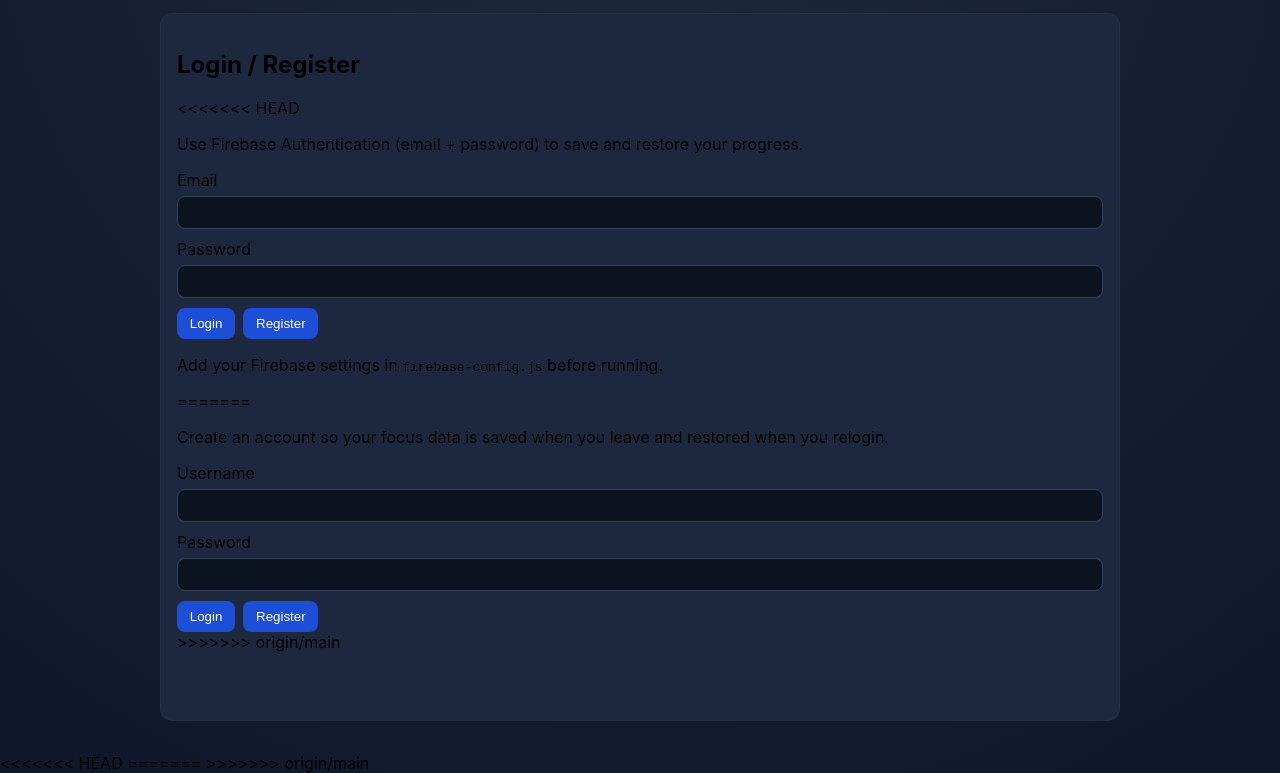
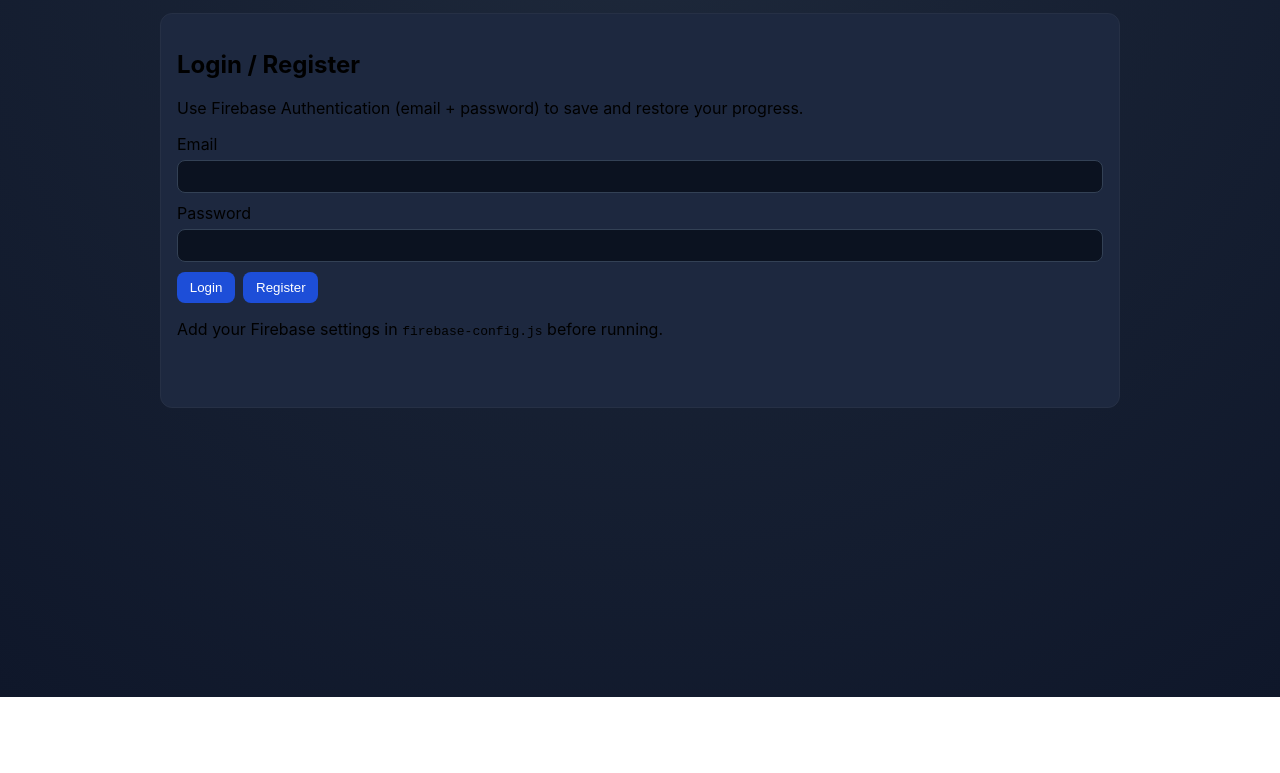
Before and after one commit to lkimura-dot/H4H.pt1, a website: page index.html in a window 1280 px wide. Shown: the part 135-908 px from the top of the page. After the commit the page ends 832 px from the top, so only its background shows below. Drawn offline with Linux system fonts and the light colour scheme.

Commit message:
added firebase backend

```diff
--- a/firebase-config.js
+++ b/firebase-config.js
@@ -1,8 +1,17 @@
+// Import the functions you need from the SDKs you need
+import { initializeApp } from "firebase/app";
+// TODO: Add SDKs for Firebase products that you want to use
+// https://firebase.google.com/docs/web/setup#available-libraries
+
 window.FIREBASE_CONFIG = {
-  apiKey: 'REPLACE_WITH_API_KEY',
-  authDomain: 'REPLACE_WITH_AUTH_DOMAIN',
-  projectId: 'REPLACE_WITH_PROJECT_ID',
-  storageBucket: 'REPLACE_WITH_STORAGE_BUCKET',
-  messagingSenderId: 'REPLACE_WITH_MESSAGING_SENDER_ID',
-  appId: 'REPLACE_WITH_APP_ID',
+  apiKey: "AIzaSyBxvCAXOR1Xk8VM-2Ym_F5tg9-BEZOIQT8",
+  authDomain: "myfirstproj-c7e12.firebaseapp.com",
+  projectId: "myfirstproj-c7e12",
+  storageBucket: "myfirstproj-c7e12.firebasestorage.app",
+  messagingSenderId: "195269446231",
+  appId: "1:195269446231:web:9e1598fbff251d50faf112",
 };
+
+
+// Initialize Firebase
+const app = initializeApp(firebaseConfig);
--- a/index.html
+++ b/index.html
@@ -15,7 +15,6 @@
 
       <section class="panel auth" id="auth-panel">
         <h2>Login / Register</h2>
-<<<<<<< HEAD
         <p>Use Firebase Authentication (email + password) to save and restore your progress.</p>
         <form id="auth-form">
           <label>
@@ -34,23 +33,6 @@
         <p class="small-note">
           Add your Firebase settings in <code>firebase-config.js</code> before running.
         </p>
-=======
-        <p>Create an account so your focus data is saved when you leave and restored when you relogin.</p>
-        <form id="auth-form">
-          <label>
-            Username
-            <input id="username" name="username" required minlength="3" />
-          </label>
-          <label>
-            Password
-            <input id="password" name="password" type="password" required minlength="4" />
-          </label>
-          <div class="auth-actions">
-            <button type="submit" data-mode="login">Login</button>
-            <button type="button" id="register-btn">Register</button>
-          </div>
-        </form>
->>>>>>> origin/main
         <p id="auth-message" aria-live="polite"></p>
       </section>
 
@@ -97,8 +79,6 @@
           <p>Spend your points on clothing and accessories.</p>
           <div class="items" id="shop-items"></div>
         </section>
-<<<<<<< HEAD
-=======
       <section class="stats panel">
         <h2>Today's Focus Stats</h2>
         <div class="stat-grid">
@@ -135,7 +115,6 @@
         <h2>Avatar Shop</h2>
         <p>Spend your points on clothing and accessories.</p>
         <div class="items" id="shop-items"></div>
->>>>>>> origin/main
       </section>
     </main>
 
@@ -147,11 +126,8 @@
       <button id="refocus-btn">I'm back!</button>
     </dialog>
 
-<<<<<<< HEAD
     <script src="firebase-config.js"></script>
     <script type="module" src="app.js"></script>
-=======
     <script src="app.js"></script>
->>>>>>> origin/main
   </body>
 </html>
--- a/package.json
+++ b/package.json
@@ -18,6 +18,7 @@
   },
   "homepage": "https://github.com/lkimura-dot/H4H.pt1#readme",
   "dependencies": {
-    "express": "^5.2.1"
+    "express": "^5.2.1",
+    "firebase": "^12.9.0"
   }
 }
```
Also changed, not shown: firestore.indexes.json (added, +51 -0 lines), firebase.json (added), 3 other files.
